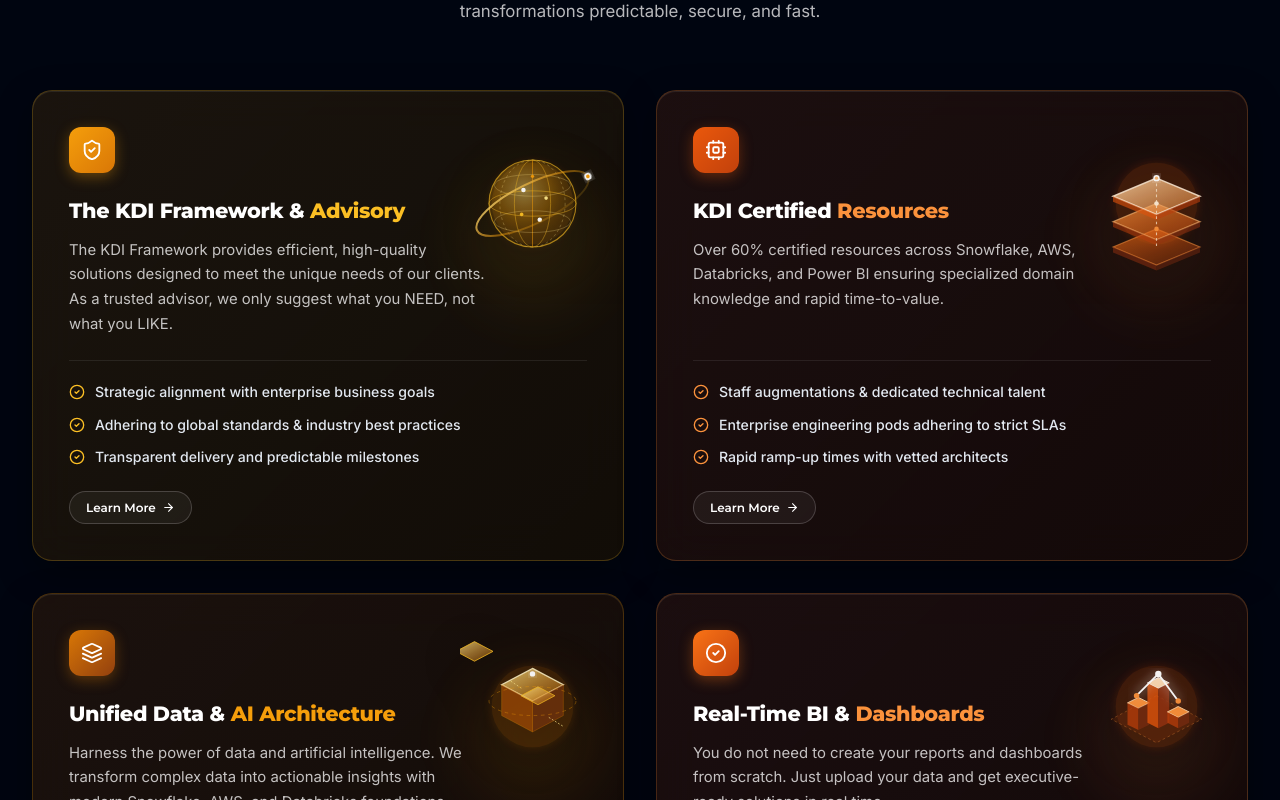
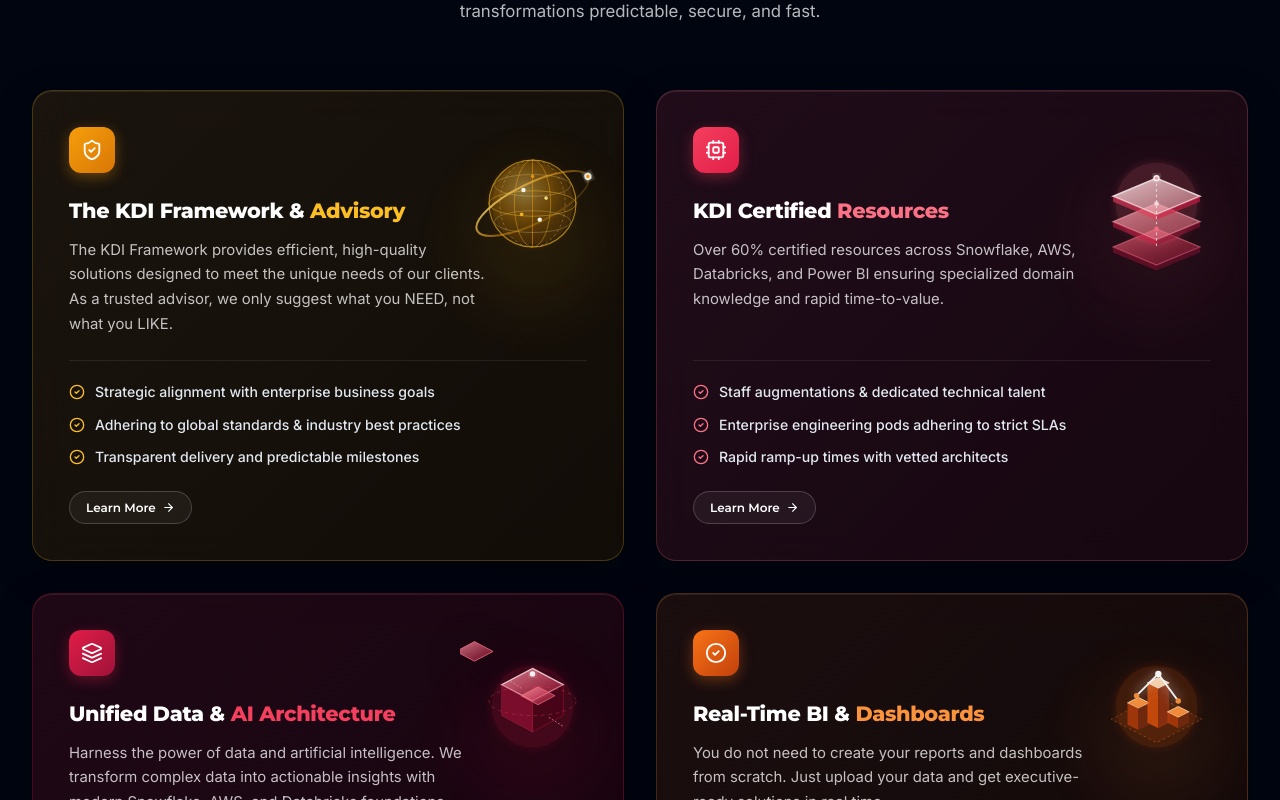
Before and after one commit to Karan-975/KD-INFOVISION, a Next.js app: page / in a window 1280 px wide. Shown: the part 5120-5920 px from the top of the page. Built offline with nearby package versions, Linux system fonts and the light colour scheme; no server answers; the database is empty; a web font is replaced by a local one.

Commit message:
style(why-us): differentiate marked cards with Rose Gold and Royal Crimson in warm sunset harmony

```diff
--- a/src/components/public/WhyUsSection.jsx
+++ b/src/components/public/WhyUsSection.jsx
@@ -72,54 +72,54 @@ function StackGraphic() {
   return (
     <svg width="100%" height="100%" viewBox="0 0 160 160" fill="none" xmlns="http://www.w3.org/2000/svg">
       <defs>
-        <linearGradient id="copperGrad1" x1="0%" y1="0%" x2="100%" y2="100%">
-          <stop offset="0%" stopColor="#FED7AA" stopOpacity="0.9" />
-          <stop offset="100%" stopColor="#FB923C" stopOpacity="0.5" />
+        <linearGradient id="roseGrad1" x1="0%" y1="0%" x2="100%" y2="100%">
+          <stop offset="0%" stopColor="#FFE4E6" stopOpacity="0.9" />
+          <stop offset="100%" stopColor="#FDA4AF" stopOpacity="0.5" />
         </linearGradient>
-        <linearGradient id="copperGrad2" x1="0%" y1="0%" x2="100%" y2="100%">
-          <stop offset="0%" stopColor="#FB923C" stopOpacity="0.8" />
-          <stop offset="100%" stopColor="#EA580C" stopOpacity="0.4" />
+        <linearGradient id="roseGrad2" x1="0%" y1="0%" x2="100%" y2="100%">
+          <stop offset="0%" stopColor="#FDA4AF" stopOpacity="0.8" />
+          <stop offset="100%" stopColor="#FB7185" stopOpacity="0.4" />
         </linearGradient>
-        <linearGradient id="copperGrad3" x1="0%" y1="0%" x2="100%" y2="100%">
-          <stop offset="0%" stopColor="#F97316" stopOpacity="0.7" />
-          <stop offset="100%" stopColor="#C2410C" stopOpacity="0.3" />
+        <linearGradient id="roseGrad3" x1="0%" y1="0%" x2="100%" y2="100%">
+          <stop offset="0%" stopColor="#FB7185" stopOpacity="0.7" />
+          <stop offset="100%" stopColor="#E11D48" stopOpacity="0.3" />
         </linearGradient>
-        <filter id="glowCopperStack" x="-20%" y="-20%" width="140%" height="140%">
+        <filter id="glowRoseStack" x="-20%" y="-20%" width="140%" height="140%">
           <feGaussianBlur stdDeviation="6" result="blur" />
           <feComposite in="SourceGraphic" in2="blur" operator="over" />
         </filter>
       </defs>
 
       {/* Ambient glow */}
-      <circle cx="80" cy="80" r="45" fill="#EA580C" opacity="0.18" filter="url(#glowCopperStack)" />
+      <circle cx="80" cy="80" r="45" fill="#FB7185" opacity="0.18" filter="url(#glowRoseStack)" />
 
       {/* Bottom Layer */}
       <g transform="translate(0, 36)">
-        <path d="M80 72 L128 92 L80 112 L32 92 Z" fill="url(#copperGrad3)" stroke="#FB923C" strokeWidth="1.2" strokeOpacity="0.6" />
-        <path d="M32 92 L80 112 L80 118 L32 98 Z" fill="#9A3412" opacity="0.5" />
-        <path d="M128 92 L80 112 L80 118 L128 98 Z" fill="#7C2D12" opacity="0.5" />
+        <path d="M80 72 L128 92 L80 112 L32 92 Z" fill="url(#roseGrad3)" stroke="#FB7185" strokeWidth="1.2" strokeOpacity="0.6" />
+        <path d="M32 92 L80 112 L80 118 L32 98 Z" fill="#9F1239" opacity="0.5" />
+        <path d="M128 92 L80 112 L80 118 L128 98 Z" fill="#881337" opacity="0.5" />
       </g>
 
       {/* Middle Layer */}
       <g transform="translate(0, 18)">
-        <path d="M80 62 L128 82 L80 102 L32 82 Z" fill="url(#copperGrad2)" stroke="#FDBA74" strokeWidth="1.4" strokeOpacity="0.7" />
-        <path d="M32 82 L80 102 L80 108 L32 88 Z" fill="#C2410C" opacity="0.5" />
-        <path d="M128 82 L80 102 L80 108 L128 88 Z" fill="#9A3412" opacity="0.5" />
+        <path d="M80 62 L128 82 L80 102 L32 82 Z" fill="url(#roseGrad2)" stroke="#FDA4AF" strokeWidth="1.4" strokeOpacity="0.7" />
+        <path d="M32 82 L80 102 L80 108 L32 88 Z" fill="#E11D48" opacity="0.5" />
+        <path d="M128 82 L80 102 L80 108 L128 88 Z" fill="#9F1239" opacity="0.5" />
       </g>
 
       {/* Top Layer */}
       <g transform="translate(0, 0)">
-        <path d="M80 52 L128 72 L80 92 L32 72 Z" fill="url(#copperGrad1)" stroke="#FFEDD5" strokeWidth="1.6" strokeOpacity="0.9" />
-        <path d="M32 72 L80 92 L80 98 L32 78 Z" fill="#EA580C" opacity="0.6" />
-        <path d="M128 72 L80 92 L80 98 L128 78 Z" fill="#C2410C" opacity="0.6" />
+        <path d="M80 52 L128 72 L80 92 L32 72 Z" fill="url(#roseGrad1)" stroke="#FFF1F2" strokeWidth="1.6" strokeOpacity="0.9" />
+        <path d="M32 72 L80 92 L80 98 L32 78 Z" fill="#F43F5E" opacity="0.6" />
+        <path d="M128 72 L80 92 L80 98 L128 78 Z" fill="#E11D48" opacity="0.6" />
       </g>
 
       {/* Vertical Data Beacons connecting layers */}
-      <line x1="80" y1="52" x2="80" y2="128" stroke="#FFEDD5" strokeWidth="1.2" strokeDasharray="3 3" opacity="0.75" />
-      <circle cx="80" cy="52" r="3.5" fill="#FFFFFF" filter="url(#glowCopperStack)" />
-      <circle cx="80" cy="52" r="1.8" fill="#FDBA74" />
-      <circle cx="80" cy="80" r="2.5" fill="#FFEDD5" />
-      <circle cx="80" cy="108" r="2.5" fill="#FB923C" />
+      <line x1="80" y1="52" x2="80" y2="128" stroke="#FFF1F2" strokeWidth="1.2" strokeDasharray="3 3" opacity="0.75" />
+      <circle cx="80" cy="52" r="3.5" fill="#FFFFFF" filter="url(#glowRoseStack)" />
+      <circle cx="80" cy="52" r="1.8" fill="#FDA4AF" />
+      <circle cx="80" cy="80" r="2.5" fill="#FFE4E6" />
+      <circle cx="80" cy="108" r="2.5" fill="#FB7185" />
     </svg>
   );
 }
@@ -129,41 +129,41 @@ function LakehouseGraphic() {
   return (
     <svg width="100%" height="100%" viewBox="0 0 160 160" fill="none" xmlns="http://www.w3.org/2000/svg">
       <defs>
-        <linearGradient id="honeyGrad1" x1="0%" y1="0%" x2="100%" y2="100%">
-          <stop offset="0%" stopColor="#FDE68A" stopOpacity="0.85" />
-          <stop offset="100%" stopColor="#D97706" stopOpacity="0.4" />
+        <linearGradient id="crimsonGrad1" x1="0%" y1="0%" x2="100%" y2="100%">
+          <stop offset="0%" stopColor="#FDA4AF" stopOpacity="0.85" />
+          <stop offset="100%" stopColor="#E11D48" stopOpacity="0.4" />
         </linearGradient>
-        <filter id="glowHoney" x="-20%" y="-20%" width="140%" height="140%">
+        <filter id="glowCrimson" x="-20%" y="-20%" width="140%" height="140%">
           <feGaussianBlur stdDeviation="6" result="blur" />
           <feComposite in="SourceGraphic" in2="blur" operator="over" />
         </filter>
       </defs>
 
       {/* Ambient glow */}
-      <circle cx="80" cy="80" r="45" fill="#D97706" opacity="0.18" filter="url(#glowHoney)" />
+      <circle cx="80" cy="80" r="45" fill="#E11D48" opacity="0.18" filter="url(#glowCrimson)" />
 
       {/* Center Main Cube */}
       <g transform="translate(0, -6)">
-        <path d="M80 44 L114 62 L80 80 L46 62 Z" fill="url(#honeyGrad1)" stroke="#FEF3C7" strokeWidth="1.5" strokeOpacity="0.9" />
-        <path d="M46 62 L80 80 L80 114 L46 96 Z" fill="#B45309" opacity="0.65" stroke="#F59E0B" strokeWidth="1" strokeOpacity="0.5" />
-        <path d="M114 62 L80 80 L80 114 L114 96 Z" fill="#78350F" opacity="0.75" stroke="#D97706" strokeWidth="1" strokeOpacity="0.5" />
+        <path d="M80 44 L114 62 L80 80 L46 62 Z" fill="url(#crimsonGrad1)" stroke="#FFE4E6" strokeWidth="1.5" strokeOpacity="0.9" />
+        <path d="M46 62 L80 80 L80 114 L46 96 Z" fill="#9F1239" opacity="0.65" stroke="#F43F5E" strokeWidth="1" strokeOpacity="0.5" />
+        <path d="M114 62 L80 80 L80 114 L114 96 Z" fill="#4C0519" opacity="0.75" stroke="#E11D48" strokeWidth="1" strokeOpacity="0.5" />
       </g>
 
       {/* Satellite Node 1 (Top Left) */}
       <g transform="translate(-32, -18) scale(0.6)">
-        <path d="M80 44 L114 62 L80 80 L46 62 Z" fill="url(#honeyGrad1)" stroke="#FBBF24" strokeWidth="1.5" />
+        <path d="M80 44 L114 62 L80 80 L46 62 Z" fill="url(#crimsonGrad1)" stroke="#FB7185" strokeWidth="1.5" />
       </g>
-      <line x1="56" y1="52" x2="68" y2="60" stroke="#FDE68A" strokeWidth="1" strokeDasharray="2 2" opacity="0.8" />
+      <line x1="56" y1="52" x2="68" y2="60" stroke="#FDA4AF" strokeWidth="1" strokeDasharray="2 2" opacity="0.8" />
 
       {/* Satellite Node 2 (Bottom Right) */}
       <g transform="translate(42, 34) scale(0.55)">
-        <path d="M80 44 L114 62 L80 80 L46 62 Z" fill="url(#honeyGrad1)" stroke="#FBBF24" strokeWidth="1.5" />
+        <path d="M80 44 L114 62 L80 80 L46 62 Z" fill="url(#crimsonGrad1)" stroke="#FB7185" strokeWidth="1.5" />
       </g>
-      <line x1="98" y1="92" x2="114" y2="102" stroke="#FDE68A" strokeWidth="1" strokeDasharray="2 2" opacity="0.8" />
+      <line x1="98" y1="92" x2="114" y2="102" stroke="#FDA4AF" strokeWidth="1" strokeDasharray="2 2" opacity="0.8" />
 
       {/* Data Pulse Rings */}
-      <ellipse cx="80" cy="74" rx="48" ry="16" stroke="#F59E0B" strokeWidth="1" strokeOpacity="0.4" strokeDasharray="4 4" />
-      <circle cx="80" cy="44" r="3" fill="#FFFFFF" filter="url(#glowHoney)" />
+      <ellipse cx="80" cy="74" rx="48" ry="16" stroke="#F43F5E" strokeWidth="1" strokeOpacity="0.4" strokeDasharray="4 4" />
+      <circle cx="80" cy="44" r="3" fill="#FFFFFF" filter="url(#glowCrimson)" />
     </svg>
   );
 }
@@ -253,13 +253,13 @@ export default function WhyUsSection() {
         'Rapid ramp-up times with vetted architects',
       ],
       theme: {
-        cardBg: 'linear-gradient(135deg, rgba(66, 30, 16, 0.42) 0%, rgba(26, 11, 6, 0.72) 100%)',
-        borderColor: 'rgba(251, 146, 60, 0.22)',
-        hoverBorderColor: 'rgba(251, 146, 60, 0.55)',
-        accentColor: '#FB923C',
-        glowColor: 'rgba(251, 146, 60, 0.16)',
-        iconBg: 'linear-gradient(135deg, #EA580C 0%, #C2410C 100%)',
-        iconShadow: '0 4px 14px rgba(234, 88, 12, 0.35)',
+        cardBg: 'linear-gradient(135deg, rgba(76, 24, 40, 0.42) 0%, rgba(30, 8, 16, 0.72) 100%)',
+        borderColor: 'rgba(251, 113, 133, 0.22)',
+        hoverBorderColor: 'rgba(251, 113, 133, 0.55)',
+        accentColor: '#FB7185',
+        glowColor: 'rgba(251, 113, 133, 0.16)',
+        iconBg: 'linear-gradient(135deg, #F43F5E 0%, #E11D48 100%)',
+        iconShadow: '0 4px 14px rgba(244, 63, 94, 0.35)',
         graphic: <StackGraphic />,
       },
     },
@@ -274,13 +274,13 @@ export default function WhyUsSection() {
         'Eliminating data silos and accelerating innovation',
       ],
       theme: {
-        cardBg: 'linear-gradient(135deg, rgba(64, 36, 12, 0.42) 0%, rgba(24, 13, 4, 0.72) 100%)',
-        borderColor: 'rgba(245, 158, 11, 0.22)',
-        hoverBorderColor: 'rgba(245, 158, 11, 0.55)',
-        accentColor: '#F59E0B',
-        glowColor: 'rgba(245, 158, 11, 0.16)',
-        iconBg: 'linear-gradient(135deg, #D97706 0%, #92400E 100%)',
-        iconShadow: '0 4px 14px rgba(217, 119, 6, 0.35)',
+        cardBg: 'linear-gradient(135deg, rgba(74, 14, 32, 0.42) 0%, rgba(30, 4, 14, 0.72) 100%)',
+        borderColor: 'rgba(225, 29, 72, 0.22)',
+        hoverBorderColor: 'rgba(225, 29, 72, 0.55)',
+        accentColor: '#F43F5E',
+        glowColor: 'rgba(225, 29, 72, 0.16)',
+        iconBg: 'linear-gradient(135deg, #E11D48 0%, #9F1239 100%)',
+        iconShadow: '0 4px 14px rgba(225, 29, 72, 0.35)',
         graphic: <LakehouseGraphic />,
       },
     },
```
